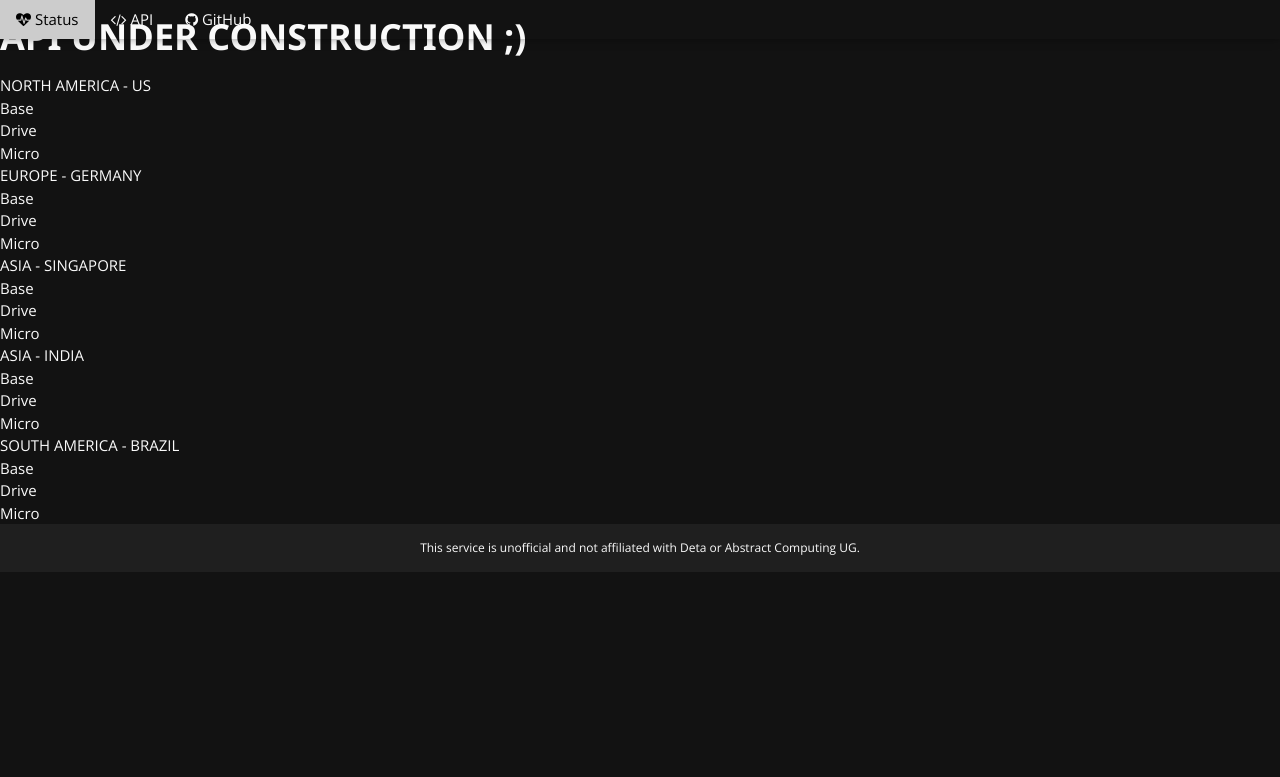
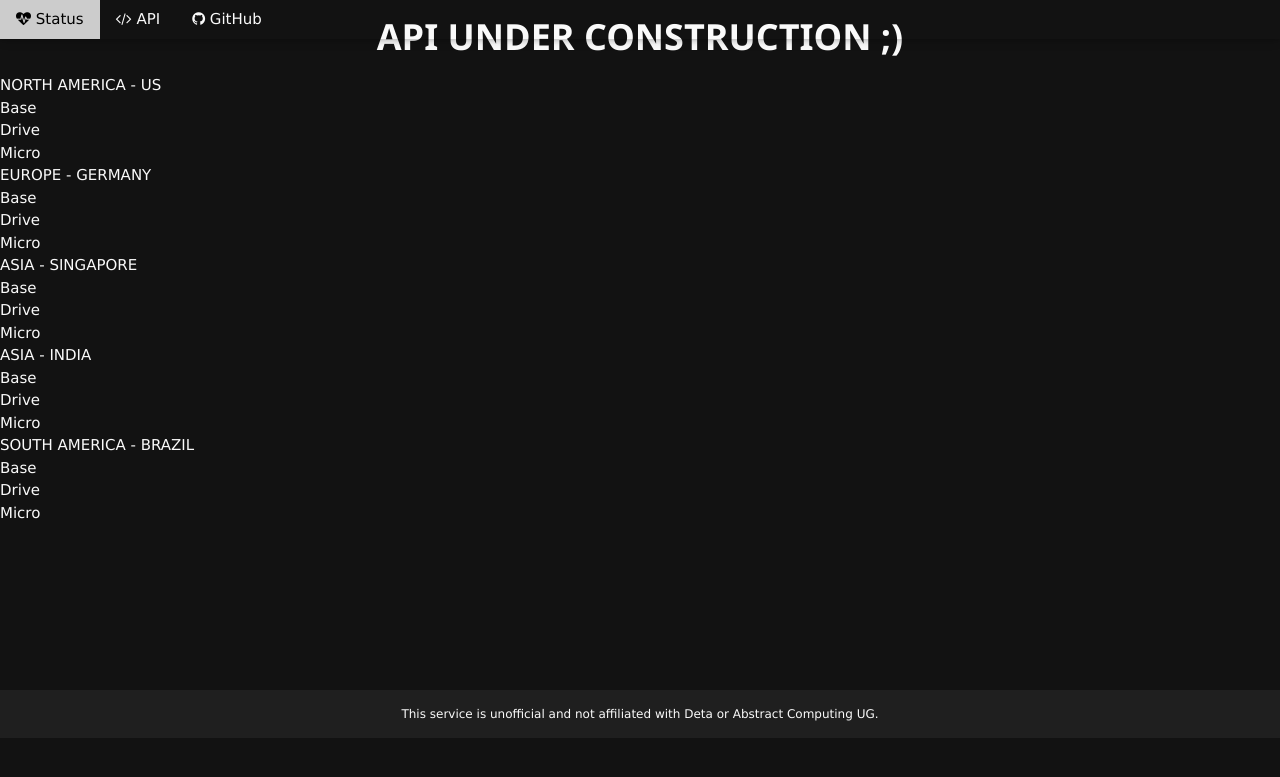
Before and after one commit to lemonyte/deta-status, a FastAPI app: page /api in a window 1280 px wide. Shown: the top 777 px of the page. Run offline with FastAPI, Linux system fonts and the light colour scheme.

Commit message:
Fix styling

```diff
--- a/dashboard/static/style.css
+++ b/dashboard/static/style.css
@@ -1,14 +1,22 @@
 @import url("https://fonts.googleapis.com/css2?family=Open+Sans:wght@400;600;700&display=swap");
+
+:root {
+  color-scheme: dark;
+  color: #fafafa;
+  background-color: #121212;
+  font-family: "Open Sans", Verdana, sans-serif;
+}
+
+#content {
+  /* FIXME: magic numbers */
+  min-height: calc(100vh - 120px);
+  height: fit-content;
+  text-align: center;
+}
 
 * {
   margin: 0;
   padding: 0;
-}
-
-body {
-  color: #fafafa;
-  background: #121212;
-  font-family: "Open Sans", sans-serif;
 }
 
 h1 {
```
